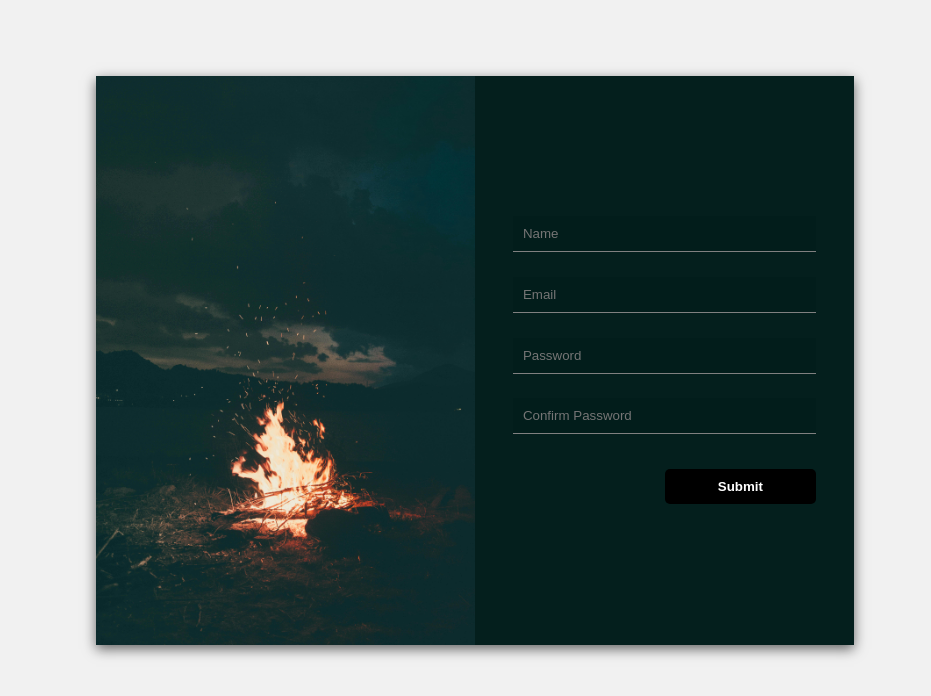
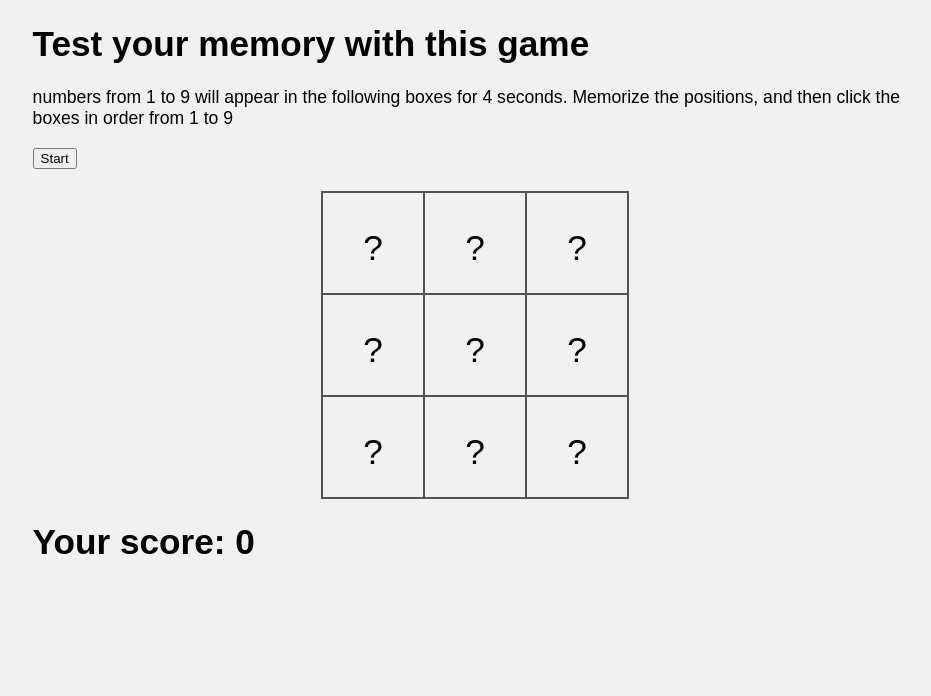
Before and after one commit to Farid-Abdullah/react-basic-projects, a React (Vite) app: page / in a window 1280 px wide. Shown: the top 696 px of the page, without its empty margins (165-1096 px from the left). Built offline with nearby package versions, Linux system fonts and the light colour scheme.

Commit message:
new project added: memory game

```diff
--- a/src/App.jsx
+++ b/src/App.jsx
@@ -10,12 +10,14 @@ import Testimonials from './basicProjects/Testimonials'
 import {accrodianData} from './content/QnA.js'
 import Accordian from './basicProjects/Accordian.jsx'
 import Form from './basicProjects/form.jsx'
+import NumEdition from './basicProjects/MemoryGame/NumEdition.jsx'
 
 const App = () => {
 
   return (
     <div>
-      <Form />
+
+      <NumEdition />
 
      {/* <div className="accordian-container">
       {accrodianData.map(({title,desc,id})=> (
--- /dev/null
+++ b/src/basicProjects/MemoryGame/NumEdition.jsx
@@ -0,0 +1,149 @@
+import React, { useEffect, useRef, useState } from 'react'
+
+
+
+
+
+const NumEdition = () => {
+    const [numArray,setNumArray] = useState([]);
+
+    // for the entire duration of the game:
+    const [attemptStarted, setAttemptStarted] = useState(false);
+
+    // only for showing the hint:
+    const [showNums, setShowNums] = useState(false);
+    const [countdown,setCountdown] = useState("memorize positions 6");
+
+    //following state will decide whether user's clicks should start effecting score
+    const [playStarted, setPlayStarted] = useState(false);
+
+    //score and attempts:
+
+    const [attempt,setAttempt] = useState('');
+
+
+    const [score,setScore] = useState(0);
+
+    const latestAttempt = useRef('');
+
+      useEffect(() => {
+        latestAttempt.current = attempt;
+    }, [attempt]);
+
+    const handleStart = () =>{
+
+        setScore(0)
+        setAttempt('')
+        setAttemptStarted(true);
+
+        const forward = [1,2,3,4,5,6,7,8,9];
+
+        // condition to randomize
+        if(numArray.length>8){
+            setNumArray([...randomizeNums(numArray)]);
+        } else {
+            setNumArray(randomizeNums(forward))
+        }
+
+        //CountDown and timer with one setInterval
+        setShowNums(true)
+        let count = 5;
+        let prePhrase = 'memorize positions'
+        let postPhrase = ''
+        const intervalDown = setInterval(() => {
+
+        if (count === 0 && prePhrase !== 'You got') {
+
+            setShowNums(false); // hide numbers
+            count = 15;
+            prePhrase = 'You got' ;
+            postPhrase = 'seconds';
+            setPlayStarted(true)
+
+        }
+        setCountdown(`${prePhrase} ${count} ${postPhrase}`)
+        if(count === 0 && prePhrase ==='You got' || latestAttempt.current.length===9){
+
+            setCountdown('memorize positions 6')
+
+            clearInterval(intervalDown); //stop countdown
+            setAttemptStarted(false);
+            setPlayStarted(false);
+            setShowNums(true);
+
+            let at = latestAttempt.current;
+            setScore(showScore(at));
+
+
+
+
+        }
+
+        count--;
+            }, 1000);
+
+    }
+
+  /*following is a function used to randomize elements of an array,
+it is better than using sort() or tosorted method with math.random()*/
+    const randomizeNums = (array) =>{
+        for(let i = array.length-1; i>=0; i--){
+            const Random = Math.floor(Math.random()*i+1);
+            [array[i],array[Random]] = [array[Random],array[i]];
+        }
+        return array;
+    }
+
+    const showScore = (atmpt) => {
+        let answer = '123456789';
+        let S = 0;
+        console.log(atmpt,'from show score')
+        for(let a = 0; a<atmpt.length; a++){
+            if(atmpt[a] === answer[a]){
+                S++
+            }
+        }
+
+        return S
+    }
+
+    const handleScore = (num) =>{
+
+        if(playStarted && attempt.length<9){
+            setAttempt(attempt + num.toString())
+            console.log(attempt,'from handlescore')
+        }
+
+            }
+
+
+
+  return (
+    <div className='num-edition'>
+        <div className="game-message">
+        <h1>Test your memory with this game</h1>
+        <p>numbers from 1 to 9 will appear in the following boxes for 4 seconds. Memorize the positions, and then click the boxes in order from 1 to 9</p>
+        <button onClick={handleStart}>{!attemptStarted ? `Start`: ``}</button>
+         {attemptStarted ? <h2>{countdown}</h2>:<h2></h2>}
+        {attempt? <h1>Attempt:{attempt}</h1>: ``}
+        </div>
+
+        <div className='num-container'>
+        <span onClick={() => handleScore(numArray[2])} className='rand-num'>{showNums ? <p>{numArray[2]}</p>:<p>?</p>}</span>
+        <span onClick={() => handleScore(numArray[3])} className='rand-num'>{showNums ? <p>{numArray[3]}</p>:<p>?</p>}</span>
+        <span onClick={() => handleScore(numArray[1])} className='rand-num'>{showNums ? <p>{numArray[1]}</p>:<p>?</p>}</span>
+        <span onClick={() => handleScore(numArray[6])} className='rand-num'>{showNums ? <p>{numArray[6]}</p>:<p>?</p>}</span>
+        <span onClick={() => handleScore(numArray[8])} className='rand-num'>{showNums ? <p>{numArray[8]}</p>:<p>?</p>}</span>
+        <span onClick={() => handleScore(numArray[0])} className='rand-num'>{showNums ? <p>{numArray[0]}</p>:<p>?</p>}</span>
+        <span onClick={() => handleScore(numArray[5])} className='rand-num'>{showNums ? <p>{numArray[5]}</p>:<p>?</p>}</span>
+        <span onClick={() => handleScore(numArray[7])} className='rand-num'>{showNums ? <p>{numArray[7]}</p>:<p>?</p>}</span>
+        <span onClick={() => handleScore(numArray[4])} className='rand-num'>{showNums ? <p>{numArray[4]}</p>:<p>?</p>}</span>
+        </div>
+
+        {!attemptStarted? <h1>Your score: {score}</h1>:<h1></h1>}
+
+    </div>
+  )
+}
+
+export default NumEdition
--- a/src/basicProjects/counter.css
+++ b/src/basicProjects/counter.css
@@ -393,3 +393,41 @@ img{
     scale: 0.95;
     transition: 0.15s ;
 }
+
+/* MemoryGame styling: */
+
+/* NumEdition: */
+.num-edition{
+    width: 70%;
+    margin: auto;
+
+
+}
+.num-container{
+
+    display: grid;
+    grid-template-columns: repeat(3, 1fr);
+    width: fit-content;
+    height: fit-content;
+    margin: auto;
+    text-align: center;
+    border: 1px solid rgb(83, 83, 83);
+
+
+
+}
+.rand-num{
+
+    width: 100px;
+    height: 100px;
+    border: 1px solid rgb(83, 83, 83);
+    align-content: center;
+
+    cursor: default;
+    user-select: none;  /* so that I cursor thing don't appear when i click the text*/
+    font-size: 2em;
+
+}
+.rand-num:active{
+   border: yellow;
+}
```
